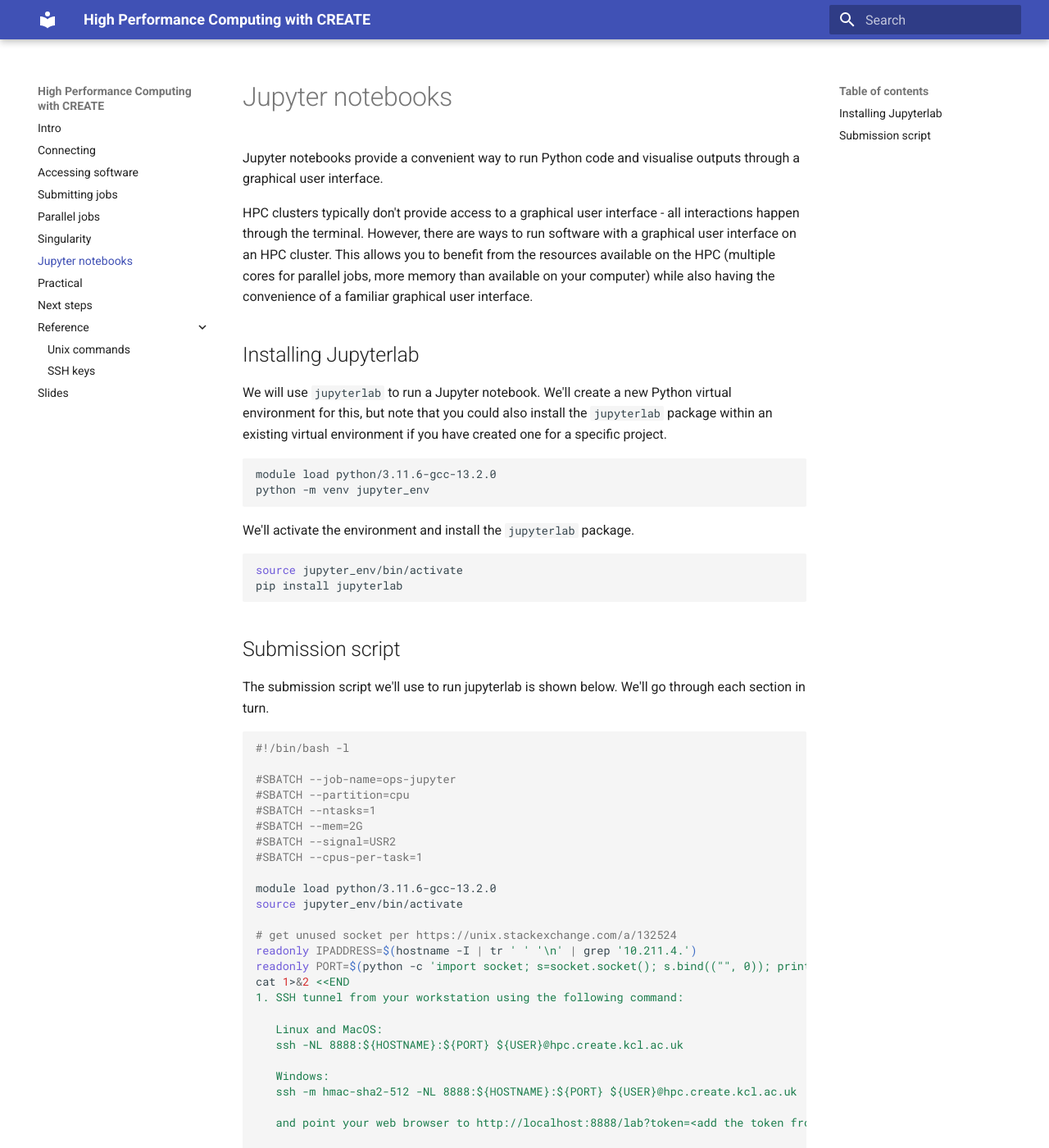
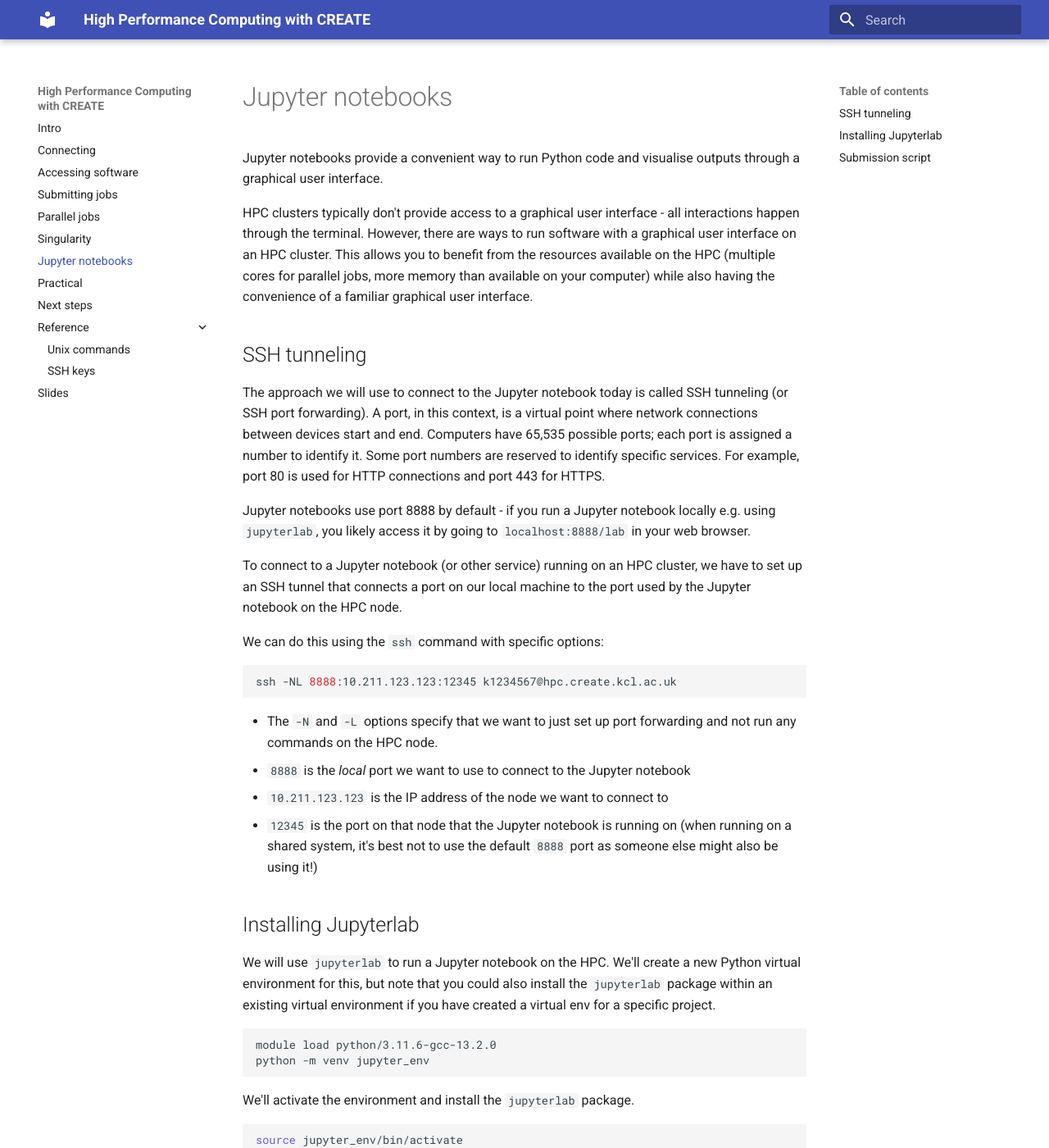
Before and after one commit to kcl-eresearch/High-Performance-Computing-for-Digital-Humanities, an MkDocs documentation site: the page built from docs/jupyter.md, in a window 1280 px wide and 1400 px high. Shown: the whole window at 82% size. Built offline with MkDocs 1.6.1 and Material for MkDocs 9.7.7, drawn with Linux system fonts in a browser that asks for light colours; some of the changed text lies outside the part shown.

Commit message:
feat: add explanation of SSH tunnels

````diff
--- a/docs/jupyter.md
+++ b/docs/jupyter.md
@@ -7,11 +7,34 @@
 This allows you to benefit from the resources available on the HPC (multiple cores for parallel jobs, more memory than available on your computer)
 while also having the convenience of a familiar graphical user interface.
 
+## SSH tunneling
+
+The approach we will use to connect to the Jupyter notebook today is called SSH tunneling (or SSH port forwarding).
+A port, in this context, is a virtual point where network connections between devices start and end.
+Computers have 65,535 possible ports; each port is assigned a number to identify it.
+Some port numbers are reserved to identify specific services.
+For example, port 80 is used for HTTP connections and port 443 for HTTPS.
+
+Jupyter notebooks use port 8888 by default - if you run a Jupyter notebook locally e.g. using `jupyterlab`, you likely access it by going to `localhost:8888/lab` in your web browser.
+
+To connect to a Jupyter notebook (or other service) running on an HPC cluster, we have to set up an SSH tunnel that connects a port on our local machine to the port used by the Jupyter notebook on the HPC node.
+
+We can do this using the `ssh` command with specific options:
+
+```bash
+ssh -NL 8888:10.211.123.123:12345 k1234567@hpc.create.kcl.ac.uk
+```
+
+* The `-N` and `-L` options specify that we want to just set up port forwarding and not run any commands on the HPC node.
+* `8888` is the _local_ port we want to use to connect to the Jupyter notebook
+* `10.211.123.123` is the IP address of the node we want to connect to
+* `12345` is the port on that node that the Jupyter notebook is running on (when running on a shared system, it's best not to use the default `8888` port as someone else might also be using it!)
+
 ## Installing Jupyterlab
 
-We will use `jupyterlab` to run a Jupyter notebook.
+We will use `jupyterlab` to run a Jupyter notebook on the HPC.
 We'll create a new Python virtual environment for this,
-but note that you could also install the `jupyterlab` package within an existing virtual environment if you have created one for a specific project.
+but note that you could also install the `jupyterlab` package within an existing virtual environment if you have created a virtual env for a specific project.
 
 ```bash
 module load python/3.11.6-gcc-13.2.0
@@ -96,7 +119,8 @@
 source jupyter_env/bin/activate
 ```
 
-The next block does some setup and prints some information to the SLURM output file which will explain how to connect to your Jupyterlab session after you submit the job.
+The next block identifies the IP address of the allocated node and finds an unused port for Jupyterlab to use.
+It then prints information to the SLURM output file which will explain how set up the SSH tunnel and connect to your Jupyterlab session after you submit the job.
 
 ```text
 # get unused socket per https://unix.stackexchange.com/a/132524
@@ -121,7 +145,7 @@
 END
 ```
 
-The final section of the batch script runs jupyterlab.
+The final section of the batch script runs jupyterlab using the identified IP address and port.
 
 ```text
 jupyter-lab --port=${PORT} --ip=${IPADDRESS} --no-browser
@@ -136,7 +160,6 @@
 k1234567@erc-hpc-login2:~$ cat slurm-15244802.out
 ```
 
-
 On your laptop or desktop, start a new terminal session and run the ssh command given in your job's output,
 e.g. `ssh -NL 8888:erc-hpc-comp015:53723 k1234567@hpc.create.kcl.ac.uk`.
 
````
